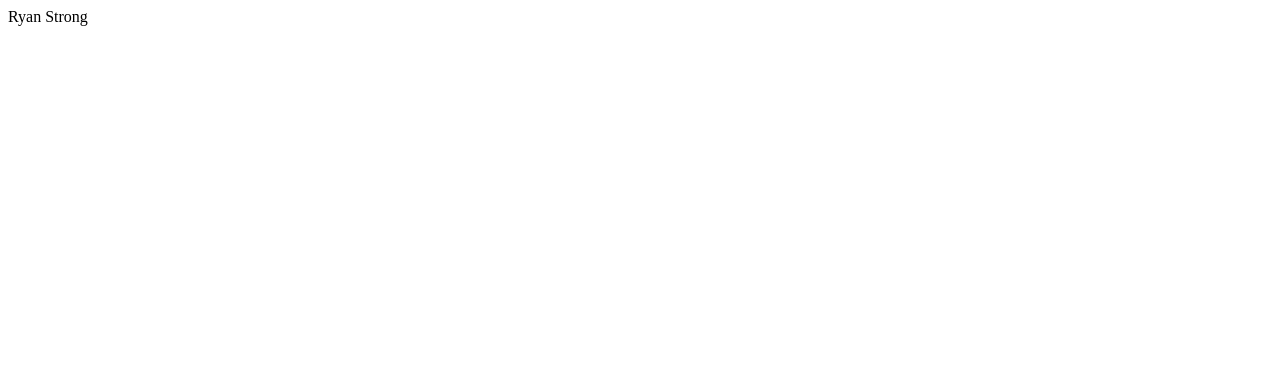
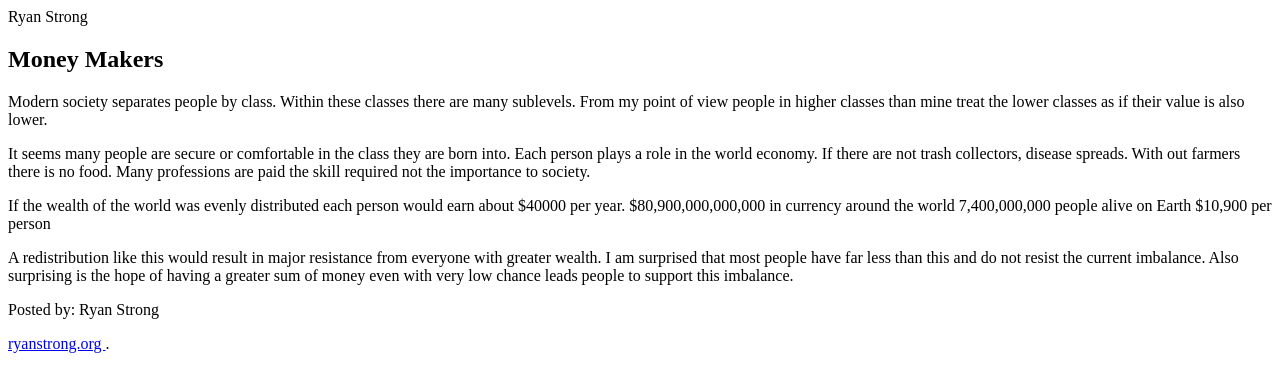
Before and after one commit to ryanstrong2/html-me-something, a plain HTML site: page index.html in a window 1280 px wide. Drawn offline with Linux system fonts and the light colour scheme.

Commit message:
fixed bugs

```diff
--- a/index.html
+++ b/index.html
@@ -3,9 +3,9 @@
 <html>
 
 <head>
-        Ryan Strong
+        Ryan Strong</head>
 <title>
-    Socialism
+    Socialism</title>
 <body>
 <article>
     <h1>Money Makers</h1>
@@ -17,23 +17,24 @@
         <p>It seems many people are secure or comfortable in the class they
         are born into.  Each person plays a role in the world economy.
         If there are not trash collectors, disease spreads.
-    With out farmers there is no food.  Many professions are paid <body>
+        With out farmers there is no food.  Many professions are paid
             the skill required not the importance to society.</p>
-    </body>
-    If the wealth of the world was evenly distributed each person would
+
+        <p>If the wealth of the world was evenly distributed each person would
         earn about $40000 per year.
         $80,900,000,000,000 in currency around the world
               7,400,000,000 people alive on Earth
-                $10,900 per person
+                    $10,900 per person</p>
+                    </body>
 <main>
     A redistribution like this would result in major resistance from
     everyone with greater wealth.  I am surprised that most people have
     far less than this and do not resist the current imbalance.  Also
     surprising is the hope of having a greater sum of money even with
-    very low chance leads people to support this imbalance.
+    very low chance leads people to support this imbalance. </main>
 </article>
 <footer>
     <p>Posted by: Ryan Strong</p>
-    <p><a href="ryanstrong.org">
+    <p><a href="http://ryanstrong.org">
         ryanstrong.org </a>.</p>
 </footer>
```
Lines whose indentation alone changed are shown as unchanged.
